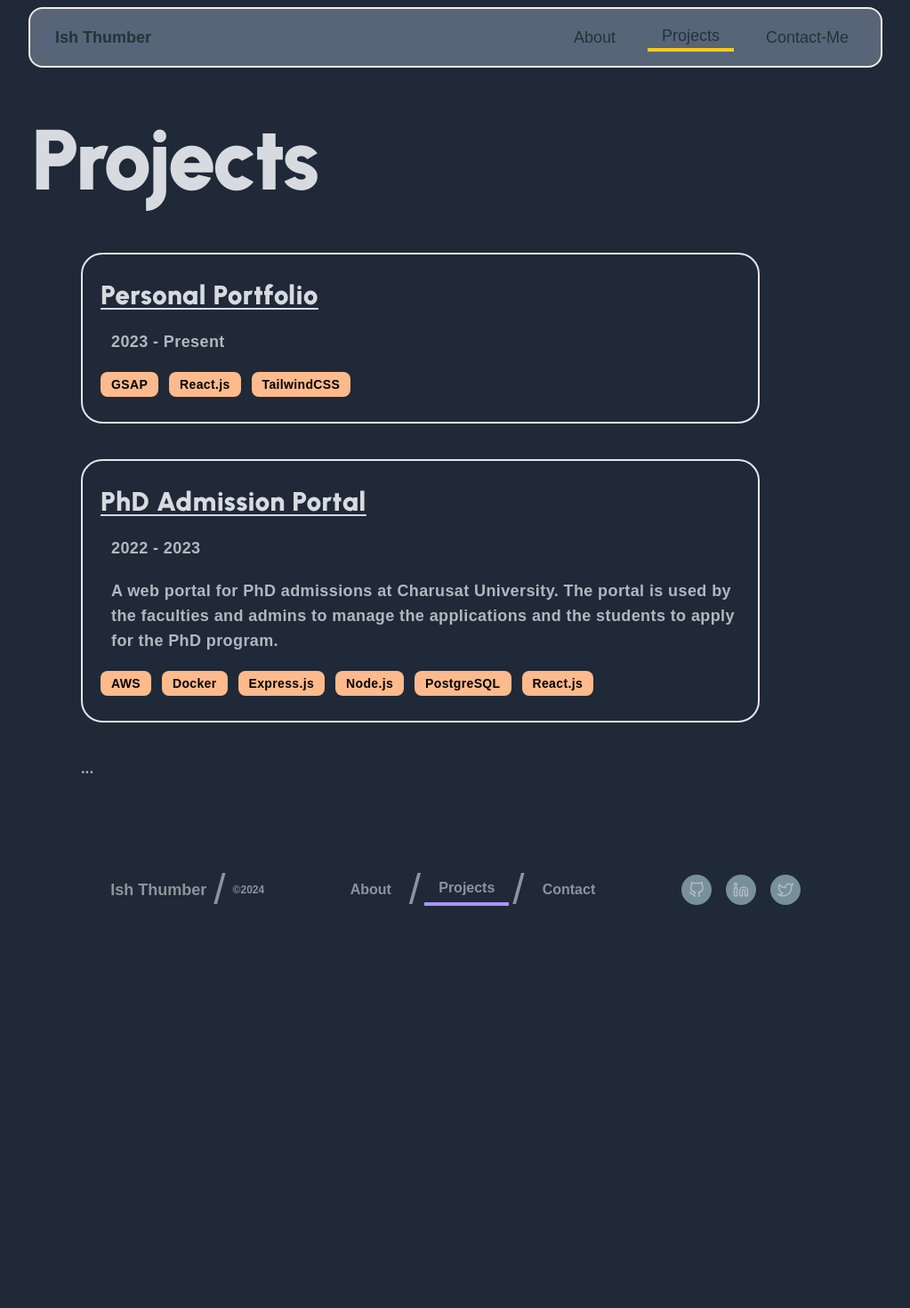
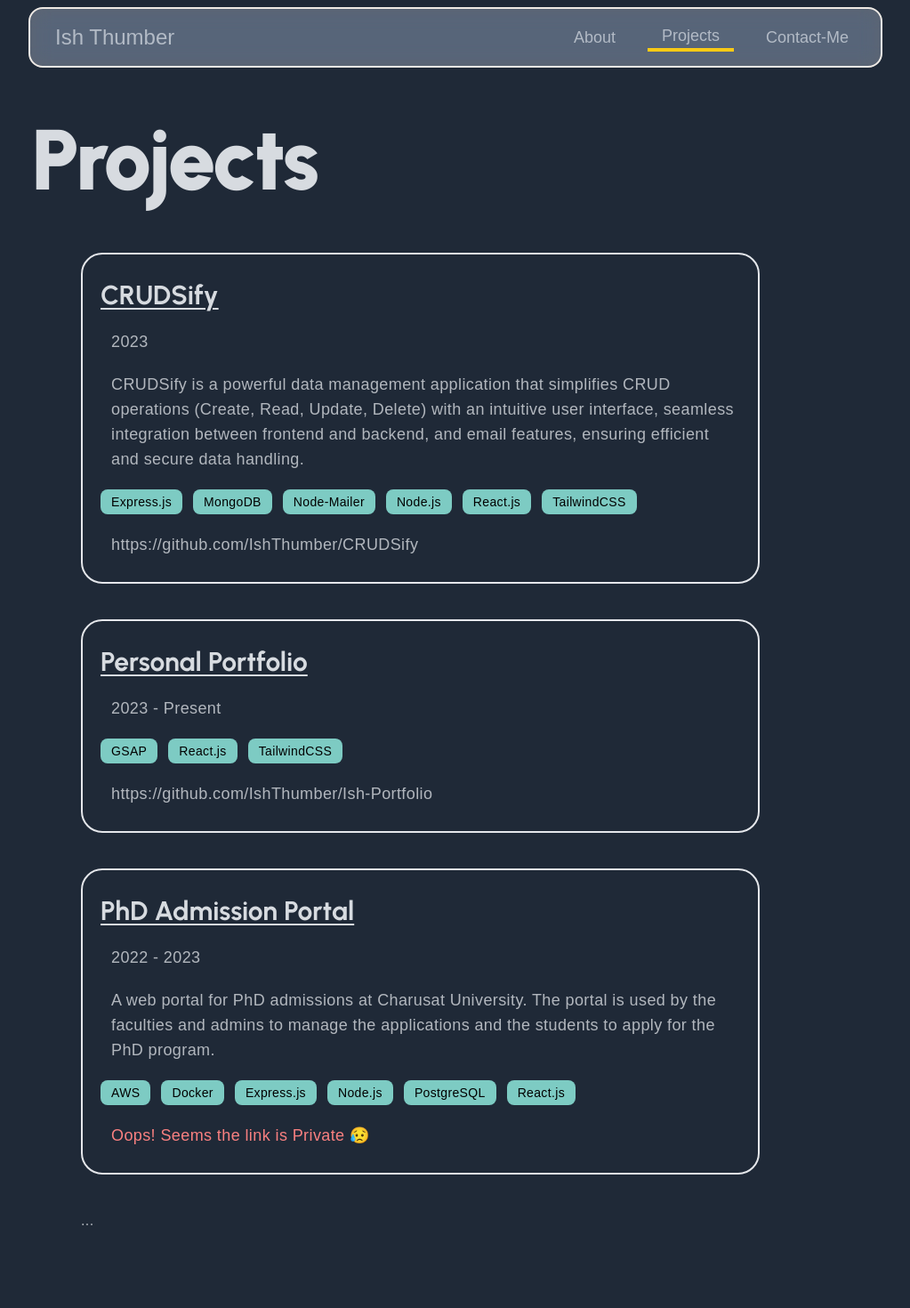
Before and after one commit to IshThumber/Ish-Portfolio, a React (Create React App) app: page /projects in a window 1280 px wide. Shown: the top 1470 px of the page at 89% size, without its empty margins (128-1151 px from the left). Before the commit the page ends 1040 px from the top, so only its background shows below. Built offline with nearby package versions, Linux system fonts and the light colour scheme; a web font is replaced by a local one.

Commit message:
Update education description and social media links

```diff
--- a/src/components/Footer.js
+++ b/src/components/Footer.js
@@ -1,6 +1,6 @@
 import React from 'react'
 import { FiGithub, FiLinkedin, FiTwitter } from "react-icons/fi";
-import { NavLink } from "react-router-dom";
+import { NavLink, Link } from "react-router-dom";
 const Footer = () => {
   const defaultClass = "block px-4 py-1 duration-500 rounded-lg hover:bg-purple-400 hover:text-wild-sand-950 transition-color"
   const linkClass = "block px-4 py-1 duration-500 border-b-4 border-b-purple-400 transition-color"
@@ -29,9 +29,15 @@ const Footer = () => {
           </NavLink>
         </div>
         <div className="flex flex-row items-center gap-4">
-          <span className="items-center justify-center block p-2 text-lg duration-500 rounded-full bg-blue-gray-400 hover:bg-cyan-700 hover:text-wild-sand-950 transition-color"><FiGithub /></span>
-          <span className="items-center justify-center block p-2 text-lg duration-500 rounded-full bg-blue-gray-400 hover:bg-cyan-700 hover:text-wild-sand-950 transition-color"><FiLinkedin /></span>
-          <span className="items-center justify-center block p-2 text-lg duration-500 rounded-full bg-blue-gray-400 hover:bg-cyan-700 hover:text-wild-sand-950 transition-color"><FiTwitter /></span>
+          <Link to="https://github.com/ishthumber" target="_blank" rel="noopener noreferrer">
+            <span className="items-center justify-center block p-2 text-lg duration-500 rounded-full bg-blue-gray-400 hover:bg-cyan-700 hover:text-wild-sand-950 transition-color hover:scale-125"><FiGithub /></span>
+          </Link>
+          <Link to="https://www.linkedin.com/in/ishthumber/>" target="_blank" rel="noopener noreferrer">
+            <span className="items-center justify-center block p-2 text-lg duration-500 rounded-full bg-blue-gray-400 hover:bg-cyan-700 hover:text-wild-sand-950 transition-color hover:scale-125"><FiLinkedin /></span>
+          </Link>
+          <Link to="https://twitter.com/ishthumber" target="_blank" rel="noopener noreferrer">
+            <span className="items-center justify-center block p-2 text-lg duration-500 rounded-full bg-blue-gray-400 hover:bg-cyan-700 hover:text-wild-sand-950 transition-color hover:scale-125"><FiTwitter /></span>
+          </Link>
         </div>
       </div>
     </div>
--- a/src/components/ProjectList.js
+++ b/src/components/ProjectList.js
@@ -1,26 +1,31 @@
 import React from 'react'
 import { Link } from "react-router-dom"
-
-
-
 
 const ProjectList = () => {
 
   const projects = [
     {
-      id: 1,
+      name: "CRUDSify",
+      year: "2023",
+      description: "CRUDSify is a powerful data management application that simplifies CRUD operations (Create, Read, Update, Delete) with an intuitive user interface, seamless integration between frontend and backend, and email features, ensuring efficient and secure data handling.",
+      Link: "https://crudsify.vercel.app/",
+      gh: "https://github.com/IshThumber/CRUDSify",
+      Tech: ["React.js", "Node.js", "Express.js", "MongoDB", "TailwindCSS", "Node-Mailer"]
+    },
+    {
       name: "Personal Portfolio",
       year: "2023 - Present",
       description: "",
       Link: "https://github.com/IshThumber/Ish-Portfolio",
+      gh: "https://github.com/IshThumber/Ish-Portfolio",
       Tech: ["React.js", "TailwindCSS", "GSAP"]
     },
     {
-      id: 2,
       name: "PhD Admission Portal",
       year: "2022 - 2023",
       description: "A web portal for PhD admissions at Charusat University. The portal is used by the faculties and admins to manage the applications and the students to apply for the PhD program.",
-      Link: "https://github.com/IshThumber",
+      Link: "https://charusatphd.vercel.app/",
+      gh: "Private",
       Tech: ["React.js", "Node.js", "Express.js", "Docker", "AWS", "PostgreSQL"]
     },
   ]
@@ -28,25 +33,33 @@ const ProjectList = () => {
   return (
     <>
       <div className="w-11/12 mx-auto md:w-full">
-        <div className="flex flex-col w-full gap-10 font-bold tracking-wide md:w-4/5 lg:ml-14 font-gtReg text-wild-sand-200/80">
-          {projects.map(key => (
-            <Link key={key.id} to={key.Link} target="_blank" rel="noopener noreferrer">
-              <div className="flex flex-col gap-5 p-5 text-lg duration-300 border-2 py-7 rounded-3xl hover:bg-orange-400 transtion-colors">
-                <h1 className="text-3xl font-black underline font-urbanist underline-offset-4 decoration-2 text-wild-sand-200">{key.name}</h1>
+        <div className="flex flex-col w-full gap-10 tracking-wide md:w-4/5 lg:ml-14 font-gtReg text-wild-sand-200/80">
+          {projects.map((key, i) => (
+            <Link key={i} to={key.Link} target="_blank" rel="noopener noreferrer">
+              <div className="flex flex-col gap-5 p-5 text-lg duration-300 border-2 py-7 rounded-3xl hover:bg-genoa-600 transtion-colors cursor-cell">
+                <h1 className="text-3xl font-bold tracking-normal underline font-urbanist underline-offset-4 decoration-2 text-wild-sand-200">{key.name}</h1>
                 <span className='ml-3'>{key.year}</span>
                 {key.description && <span className='ml-3'>{key.description}</span>}
                 <div className="flex flex-row flex-wrap gap-3">
                   {key.Tech.sort().map((T) => (
-                    <span key={T} className="inline-block px-3 py-1 text-sm tracking-wide text-black align-middle bg-orange-300 rounded-lg">{T}</span>
+                    <span key={T} className="inline-block px-3 py-1 text-sm tracking-wide text-black align-middle rounded-lg bg-genoa-300">{T}</span>
                   ))}
                 </div>
+                {key.gh === "Private"
+                  ?
+                  <span className='cursor-not-allowed hover:text-red-600 text-red-400 ml-3'> Oops! Seems the link is Private 😥</span>
+                  :
+                  <Link to={key.gh}>
+                    <span className='ml-3 hover:text-green-300'>{key.gh}</span>
+                  </Link>
+                }
+
               </div>
             </Link>
           ))}
-
           ...
         </div>
-      </div>
+      </div >
     </>
   )
 }
--- a/src/sections/About.js
+++ b/src/sections/About.js
@@ -27,7 +27,7 @@ const About = () => {
                   I blend artistic flair with technical skill, specializing in front-end development to create visually stunning and functional web experiences. Whether redesigning NGO websites or streamlining PhD admissions, I'm passionate about pushing the boundaries of what's possible in the digital world.
                 </p>
                 <p>
-                  When I'm not coding, you'll find me experimenting with digital art and exploring the latest in web animation.
+                  When I'm not coding, you'll find me experimenting and exploring with the latest in web tech.
                 </p>
                 <p>
                   Join me on this journey of innovation!
--- a/src/sections/Education.js
+++ b/src/sections/Education.js
@@ -34,7 +34,7 @@ const Education = () => {
       <div className="relative w-full mt-16 overflow-hidden wrapper text-wild-sand-200 ">
         <div className="w-11/12 mx-auto my-10 font-black tracking-tight text-7xl md:text-8xl md:w-full">Education</div>
         <div className="w-11/12 mx-auto md:w-full">
-          <div className="flex flex-col w-full gap-6 font-bold tracking-wide md:w-4/5 lg:ml-14 font-urbanist text-wild-sand-200/80">
+          <div className="flex flex-col w-full gap-6 font-semibold tracking-wide md:w-4/5 lg:ml-14 font-urbanist text-wild-sand-200/80">
             {education.map(key => (
               <div className="flex flex-col gap-2 text-2xl" key={key.id}>
                 <h1 className="text-4xl font-black">{key.degree}</h1>
--- a/src/sections/Navbar.js
+++ b/src/sections/Navbar.js
@@ -1,12 +1,12 @@
 import { Navbar, Typography } from "@material-tailwind/react";
 // import { FiSun, FiMoon } from "react-icons/fi";
 import React from "react";
-import { NavLink } from "react-router-dom";
+import { Link, NavLink } from "react-router-dom";
 
 
 const NavList = () => {
-  const className = "flex items-center px-4 py-[6px] text-lg transition-colors duration-300 rounded-lg font-gtReg hover:bg-yellow-300 dark:text-wild-sand-300"
-  const ClassName = "flex items-center px-4 py-[0px] text-lg transition-colors duration-300 font-gtReg border-b-4 border-b-yellow-300 dark:text-wild-sand-300"
+  const className = "flex items-center px-4 py-[6px] text-lg transition-colors duration-300 rounded-lg font-gtReg hover:bg-yellow-300 text-wild-sand-300 hover:text-blue-gray-700"
+  const ClassName = "flex items-center px-4 py-[0px] text-lg transition-colors duration-300 font-gtReg border-b-4 border-b-yellow-300 text-wild-sand-300"
   const links = [
     {
       label: "About",
@@ -68,42 +68,17 @@ const NavList = () => {
 };
 const NavbarSimple = () => {
   return (
-    <Navbar className="w-3/4 px-4 py-3 m-2 mx-auto border-2 shadow-none md:py-2 bg-wild-sand-100/30 font-gtReg rounded-xl md:rounded-2xl backdrop-filter backdrop-blur-md border-desert-storm-100 dark:border-wild-sand-700">
+    <Navbar className="w-3/4 px-4 py-3 m-2 mx-auto border-2 shadow-none md:py-2 bg-wild-sand-100/30 font-gtReg rounded-xl md:rounded-2xl backdrop-filter backdrop-blur-md border-desert-storm-100">
       {/* <Navbar className="fixed z-10 py-5 m-2 border-2 shadow-none top-1 navWidth bg-desert-storm-50 font-brandonMedium rounded-3xl backdrop-filter backdrop-blur-lg bg-opacity-30 border-desert-storm-100 dark:border-wild-sand-700"> */}
-      <div className="flex items-center justify-between text-blue-gray-900">
-        <Typography
-          as="a"
-          href="/"
-          variant="h6"
-          className="text-lg transition-colors duration-200 rounded-lg md:px-3 md:py-1 font-gtReg hover:bg-purple-500 place-self-center"
-        >
-          {/* <img
-            src={profile}
-            alt="logo"
-            className="w-10 rounded-full md:w-12 aspect-auto ring-2 ring-offset-4 ring-green-500 ring-offset-inherit"
-          /> */}
-          Ish Thumber
-        </Typography>
+      <div className="flex items-center justify-between text-wild-sand-300">
+        <Link to="/" >
+          <h2 className="text-[22px] py-1 md:m-0 mt-1 align-middle md:text-2xl transition-colors duration-200 rounded-lg md:px-3 md:py-1 font-gtReg hover:bg-purple-500 place-self-center"
+          >Ish Thumber</h2>
+        </Link>
 
         <div className="hidden lg:block">
           <NavList />
         </div>
-        {/* <div
-          className="p-2 transition-all duration-300 rounded-full lg:hidden"
-          onClick={toggleDark}
-        >
-          {dark ? (
-            <FiSun
-              className="duration-700 dark:text-wild-sand-300 transition-color"
-              size={28}
-            />
-          ) : (
-            <FiMoon
-              className="duration-700 dark:text-wild-sand-300 transition-color"
-              size={28}
-            />
-          )}
-        </div> */}
       </div>
     </Navbar>
   );
--- a/src/utils/General.js
+++ b/src/utils/General.js
@@ -81,7 +81,7 @@ export const education = [
     name: "Charotar University of Science and Technology, Changa - Gujarat",
     degree: "B.Tech in Computer Science and Engineering",
     year: "2020 - 2024",
-    description: "CGPA: 8.52/10.0"
+    description: "CGPA: 8.44/10.0"
   },
   // {
   //   id: 2,
```
